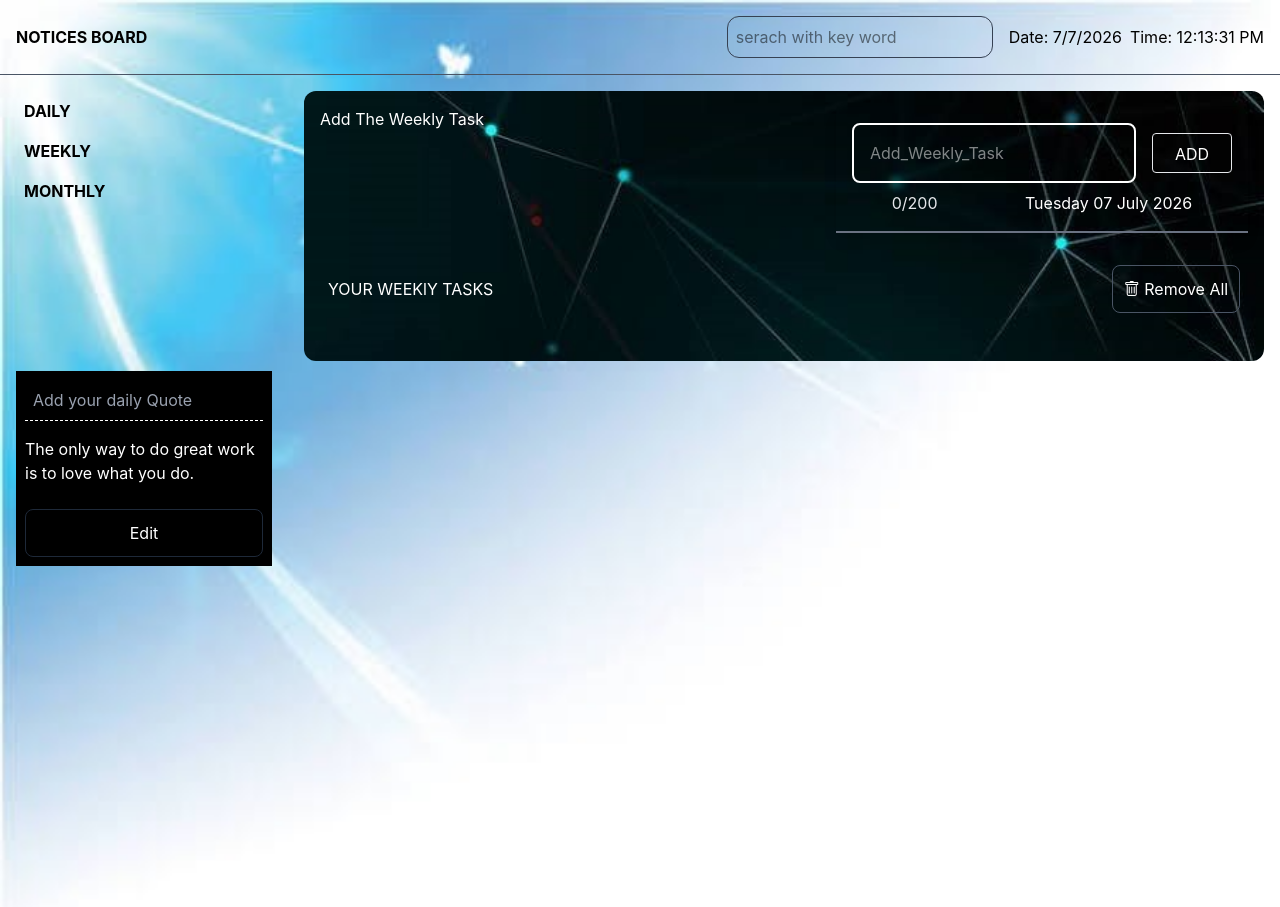
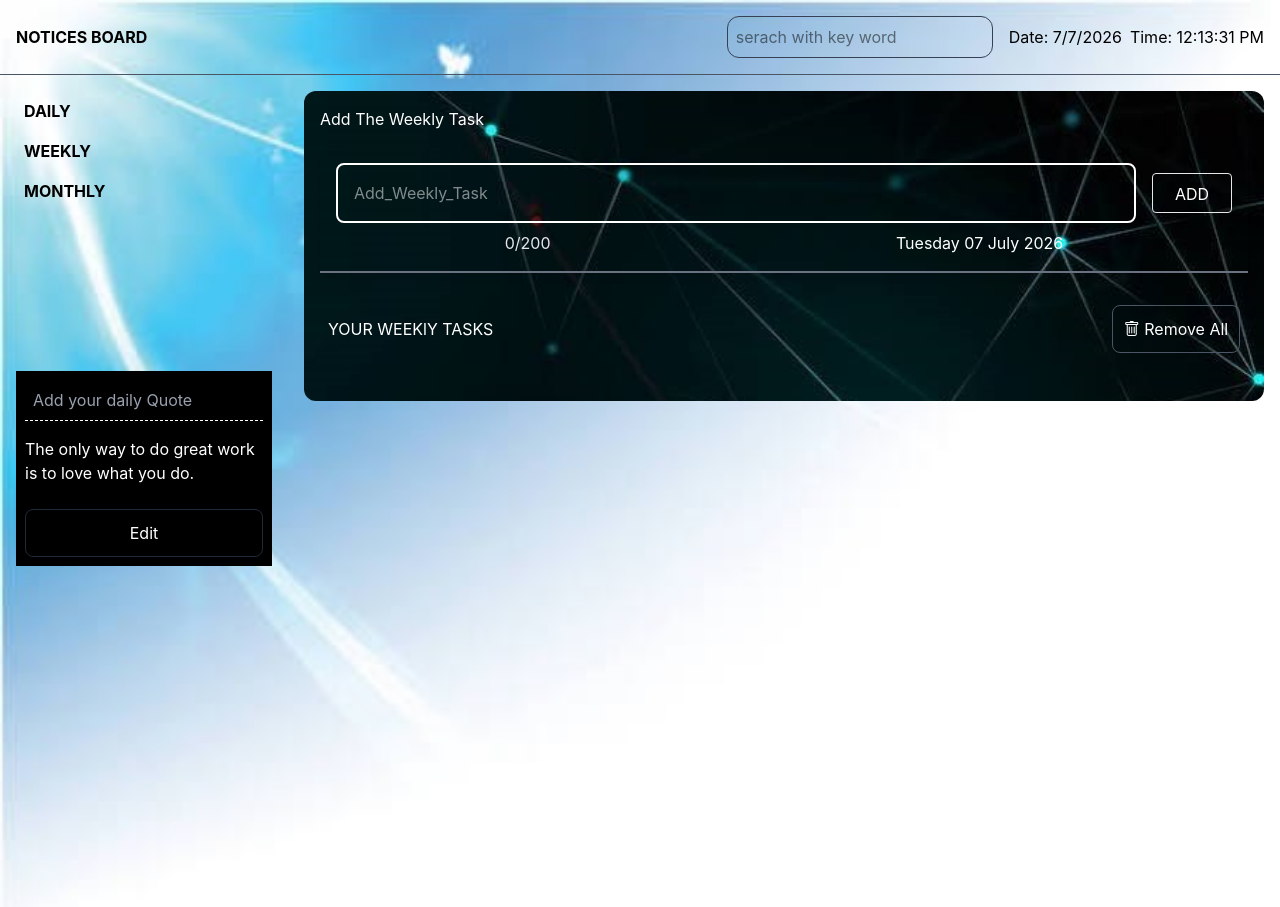
Before and after one commit to Raghavendra7S/NoticeBoard, a React (Vite) app: page /Weekly in a window 1280 px wide. Built offline with nearby package versions, Linux system fonts and the light colour scheme.

Commit message:
changed other pages also

```diff
--- a/src/Component/Sidebar.jsx
+++ b/src/Component/Sidebar.jsx
@@ -53,7 +53,7 @@ useEffect(() => {
     <>
 
   <div className="w-full lg:w-72 md:w-64  min-h-screen  p-4 ">
-    <div className="flex flex-col    md:gap-35 lg:gap-40 min-h-screen ">
+    <div className="flex flex-col  sm:gap-20  md:gap-35 lg:gap-40 min-h-screen ">
       <div className="navigation ">
         <ul className="flex flex-col gap-4  p-2 flex-grow font-bold">
             <div>
--- a/src/pages/Daily.jsx
+++ b/src/pages/Daily.jsx
@@ -153,7 +153,7 @@ setActiveSearch
     <>
 <div className='flex-1 p-2 md:p-4  text-white'>
   <div className="w-full box-shadow-xl rounded-xl p-4 bg-[url('/daily.jpg')] bg-cover">
-    <div className="form flex flex-col lg:flex-row justify-between gap-4">
+    <div className="form flex-row lg:flex-col sm:flex-row flex-col  justify-between gap-4">
           <div>
              <h2>Add The Daily Task</h2>
           </div>
--- a/src/pages/Monthlys.jsx
+++ b/src/pages/Monthlys.jsx
@@ -151,7 +151,7 @@ setActiveSearch
     <>
 <div className='flex-1 p-2 md:p-4  text-white'>
   <div className="w-full box-shadow-xl rounded-xl p-4 bg-[url('/month.jpg')] bg-cover">
-    <div className="form flex flex-col lg:flex-row justify-between gap-4">
+    <div className="form flex-row   lg:flex-col md:flex-col sm:flex-row justify-between gap-4">
           <div>
              <h2>Add The Monthly Task</h2>
           </div>
--- a/src/pages/Weekly.jsx
+++ b/src/pages/Weekly.jsx
@@ -153,7 +153,7 @@ setActiveSearch
     <>
 <div className='flex-1 p-2 md:p-4  text-white'>
   <div className="w-full box-shadow-xl rounded-xl p-4 bg-[url('/weekly.jpg')] bg-cover">
-    <div className="form flex flex-col lg:flex-row justify-between gap-4">
+    <div className="form flex flex-row lg:flex-col md:flex-col sm:flex-row justify-between gap-4">
           <div>
              <h2>Add The Weekly Task</h2>
           </div>
```
